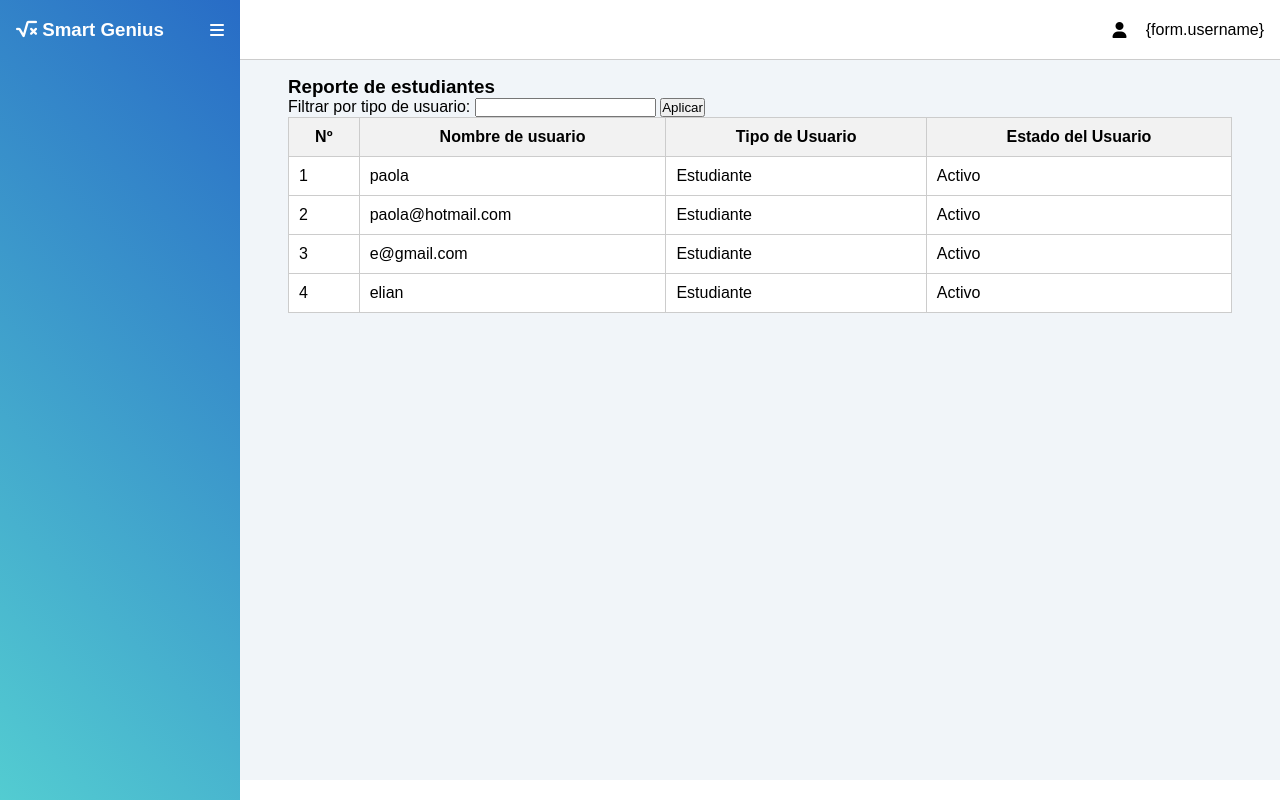
After one commit to dennissezambrano2017/smart-genius, a Django app: page /reporte/ in a window 1280 px wide. The commit adds this page. Run offline with Django 4.2, Linux system fonts and the light colour scheme; data comes from the database, SQL or seed files in the repository; both versions use the stored data as it was after the commit; some libraries are stand-ins or nearby versions.

Commit message:
Reporte estudiantes
Agregando vista Reporte estudiantes

```diff
--- a/smartgenius/urls.py
+++ b/smartgenius/urls.py
@@ -27,5 +27,6 @@ urlpatterns = [
     path('signin/', views.signin, name='signin'),
     path('contenido/', views.contenido, name='contenido'),
     path('inicio/', views.inicio, name='inicio'),
-     path('inicio/create/', views.create_unidad, name='create_unidad')
+     path('inicio/create/', views.create_unidad, name='create_unidad'),
+     path('reporte/', views.visualizar_reporte, name='visualizar_reporte')
 ]
--- a/tasks/templates/profile.html
+++ b/tasks/templates/profile.html
@@ -59,7 +59,7 @@
                     </a>
                 </li>
                 <li>
-                    <a href="">
+                    <a href="/reporte">
                         <span class="fa-solid fa-file"></span>
                         <span>Reportes</span>
                     </a>
--- /dev/null
+++ b/tasks/templates/reporte.html
@@ -0,0 +1,43 @@
+{% extends 'profile.html' %}
+
+{% block title %}Contenido{% endblock %}
+
+{% block content %}
+<h3>Reporte de estudiantes</h3>
+
+<div>
+  <form method="get">
+    <label for="tipo_usuario">Filtrar por tipo de usuario:</label>
+    <input type="text" required id="busqueda_estudiante" name="busqueda_estudiante">
+    <button>Aplicar</button>
+  </form>
+</div>
+
+{% if usuarios_registrados %}
+<table style="width: 100%; border-collapse: collapse; border: 1px solid #ccc;">
+  <thead>
+    <tr style="background-color: #f2f2f2;">
+      <th style="padding: 10px; border: 1px solid #ccc;">Nº</th>
+      <th style="padding: 10px; border: 1px solid #ccc;">Nombre de usuario</th>
+      <th style="padding: 10px; border: 1px solid #ccc;">Tipo de Usuario</th>
+      <th style="padding: 10px; border: 1px solid #ccc;">Estado del Usuario</th>
+    </tr>
+  </thead>
+  <tbody>
+    {% for usuario in usuarios_registrados %}
+    <tr style="background-color: #ffffff;">
+      <td style="padding: 10px; border: 1px solid #ccc;">{{ forloop.counter }}</td>
+      <td style="padding: 10px; border: 1px solid #ccc;">{{ usuario.username }}</td>
+      <td style="padding: 10px; border: 1px solid #ccc;">Estudiante</td>
+      <td style="padding: 10px; border: 1px solid #ccc;">Activo</td>
+    </tr>
+    {% endfor %}
+  </tbody>
+</table>
+{% else %}
+<p>No se encontraron estudiantes registrados.</p>
+{% endif %}
+
+
+
+{% endblock %}
--- a/tasks/views.py
+++ b/tasks/views.py
@@ -66,3 +66,12 @@ def create_unidad (request):
     return render(request, 'create_unidad.html',{
         'form':UnidadForm
     })
+def visualizar_reporte(request):
+
+    # if request.method == 'GET':
+        # usuarios_registrados = Usuario.objects.filter(tipo_usuario='Estudiante', estado_usuario='Activo')
+
+
+
+    usuarios_registrados = User.objects.all()
+    return render(request, 'reporte.html', {'usuarios_registrados': usuarios_registrados})
```
Also changed, not shown: db.sqlite3.
